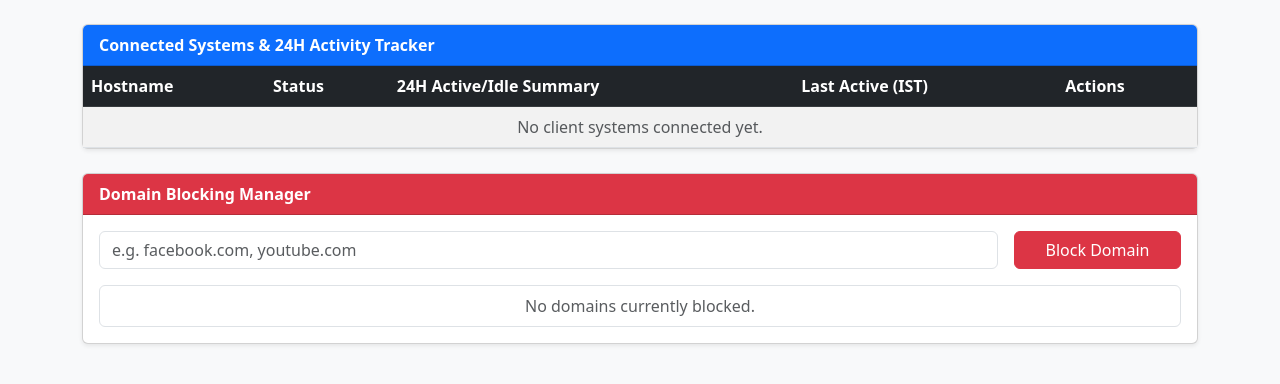
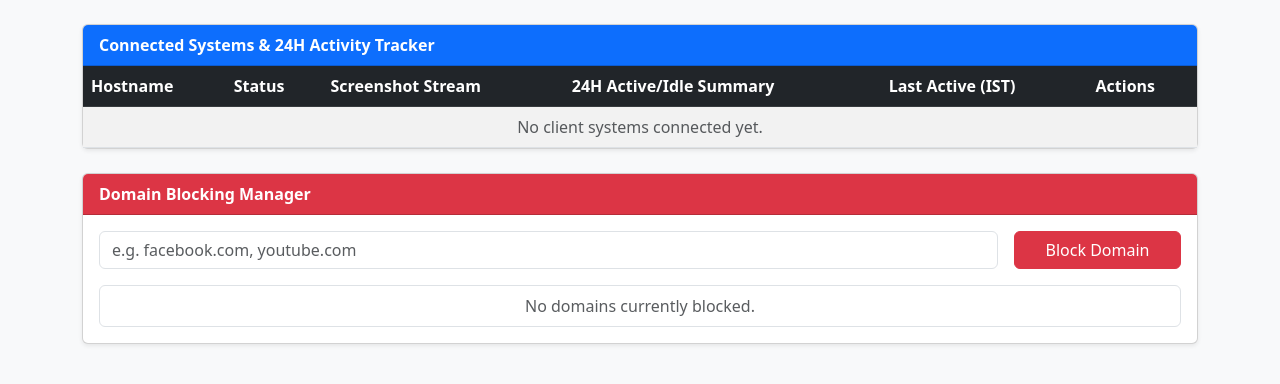
Before and after one commit to Bhandari7055/rmm-cloud-server, a Flask app: page /dashboard in a window 1280 px wide. Shown: the part 56-440 px from the top of the page. Run offline with Flask 3, Linux system fonts and the light colour scheme; the visitor is signed in with stand-in values (Sample User, id 1).

Commit message:
Update dashboard HTML for connected systems table

```diff
--- a/templates/dashboard.html
+++ b/templates/dashboard.html
@@ -18,7 +18,7 @@
     </nav>
 
     <div class="container mt-4">
-        <!-- Connected Systems Table -->
+        <!-- Connected Systems Table with Screenshot & Activity -->
         <div class="card shadow-sm mb-4">
             <div class="card-header bg-primary text-white fw-bold">Connected Systems & 24H Activity Tracker</div>
             <div class="card-body p-0">
@@ -27,6 +27,7 @@
                         <tr>
                             <th>Hostname</th>
                             <th>Status</th>
+                            <th>Screenshot Stream</th>
                             <th>24H Active/Idle Summary</th>
                             <th>Last Active (IST)</th>
                             <th>Actions</th>
@@ -45,6 +46,9 @@
                                     {% endif %}
                                 </td>
                                 <td>
+                                    <span class="badge bg-info text-dark">{{ info.screenshot_status if info.screenshot_status else 'Active Stream' }}</span>
+                                </td>
+                                <td>
                                     <span class="badge bg-secondary">{{ info.work_hours_24h }}</span>
                                 </td>
                                 <td>{{ info.last_active }}</td>
@@ -55,7 +59,7 @@
                             {% endfor %}
                         {% else %}
                             <tr>
-                                <td colspan="5" class="text-center text-muted">No client systems connected yet.</td>
+                                <td colspan="6" class="text-center text-muted">No client systems connected yet.</td>
                             </tr>
                         {% endif %}
                     </tbody>
```
